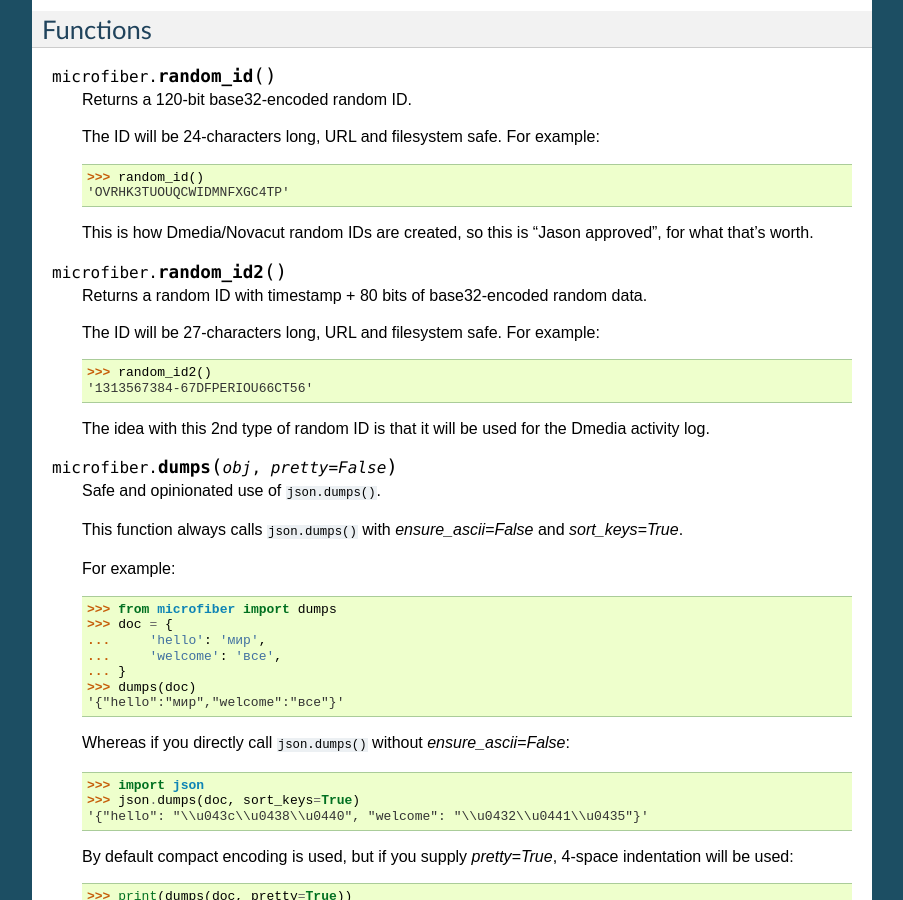
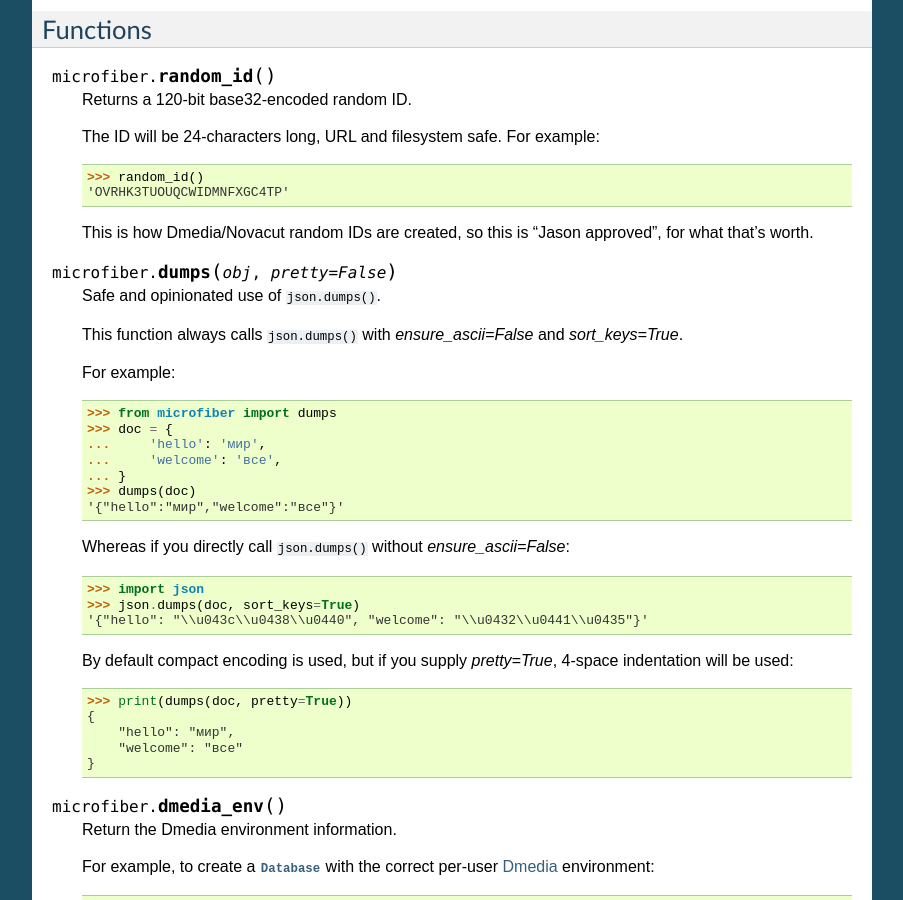
Before and after one commit to json420/microfiber, a Sphinx documentation site: the page built from doc/microfiber.rst, in a window 1280 px wide and 900 px high, scrolled down 8839 px. Shown: the whole window, without its empty margins (198-1101 px from the left). Built offline with Sphinx 7.4.7, drawn with Linux system fonts in a browser that asks for light colours; the version number is read from the project's files by our own code.

Commit message:
Fix unneeded import of BadRequest in replicator.py; remove documentation for random_id2() as it is deprecated

```diff
--- a/doc/microfiber.rst
+++ b/doc/microfiber.rst
@@ -571,19 +571,6 @@ Functions
     approved", for what that's worth.
 
 
-.. function:: random_id2()
-
-    Returns a random ID with timestamp + 80 bits of base32-encoded random data.
-
-    The ID will be 27-characters long, URL and filesystem safe.  For example:
-
-    >>> random_id2()  #doctest: +SKIP
-    '1313567384-67DFPERIOU66CT56'
-
-    The idea with this 2nd type of random ID is that it will be used for the
-    Dmedia activity log.
-
-
 .. function:: dumps(obj, pretty=False)
 
     Safe and opinionated use of ``json.dumps()``.
```
Also changed, not shown: 1 other file.
